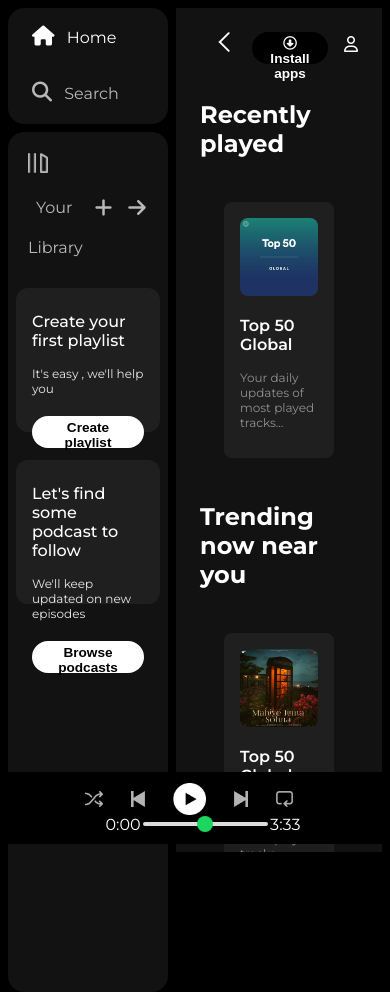
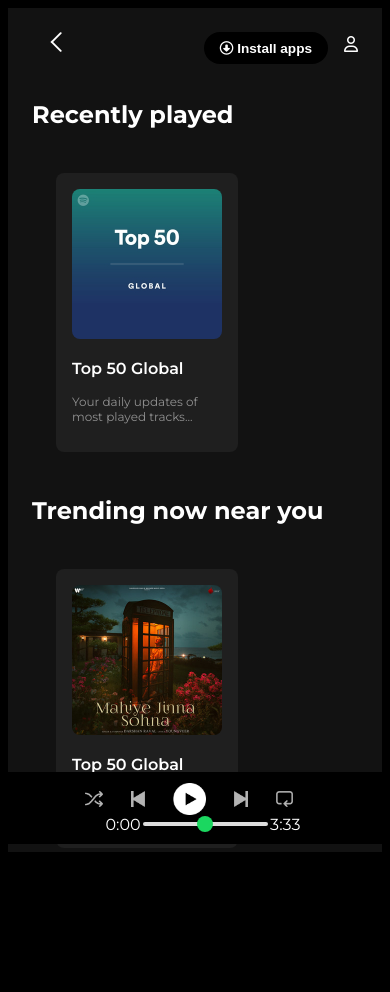
Before and after one commit to SameerDevHub/SpotifyClone, a plain HTML site: page index.html in a window 390 px wide. After the commit the page ends 860 px from the top, so only its background shows below. Drawn offline with Linux system fonts and the light colour scheme.

Commit message:
added responsiveness

```diff
--- a/style.css
+++ b/style.css
@@ -228,6 +228,6 @@ a{
 }
 @media (max-width :768px){
     .sidebar{
-        width: 10rem;
+        display: none;
     }
 }
```
